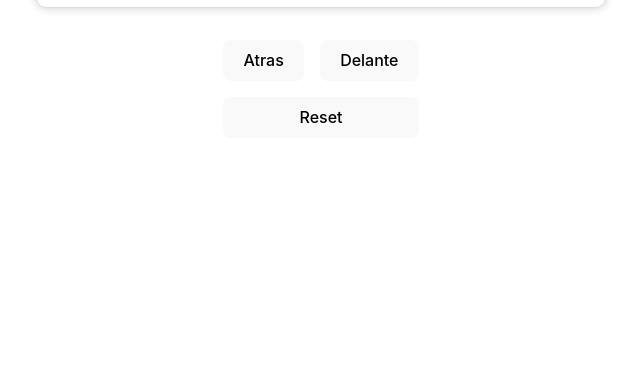
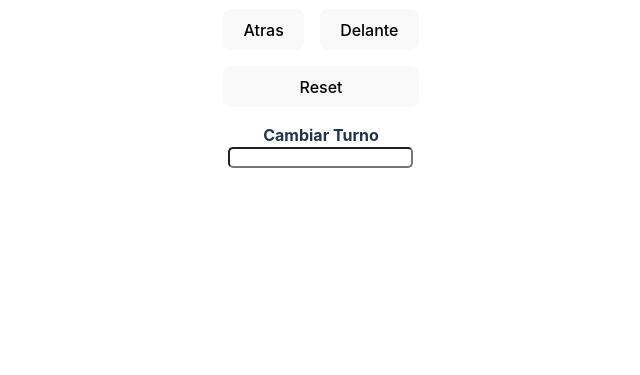
Before and after one commit to 23Mila23/ENTREGAMODULO04, a website built with Vite: page index.html in a window 1280 px wide. Shown: the part 425-800 px from the top of the page, without its empty margins (319-959 px from the left). Built offline with nearby package versions, Linux system fonts and the light colour scheme.

Commit message:
new input cambiar turno

```diff
--- a/index.html
+++ b/index.html
@@ -18,6 +18,11 @@
         <button id="button-forward">Delante</button>
       </div>
       <button id="button-reset">Reset</button>
+      <div class="customTurnContainer">
+      <label for="customTurn">Cambiar Turno</label>
+      <input id="customTurn" type="number"/>
+      </div>
+
     </div>
     <script type="module" src="/src/main.ts"></script>
   </body>
--- a/src/style.css
+++ b/src/style.css
@@ -135,3 +135,19 @@ button:focus-visible {
   display: flex;
   gap: 1rem;
 }
+.customTurnContainer{
+  display: flex;
+  align-items: center;
+  justify-content: center;
+  flex-direction: column;
+
+}
+label{
+  font-weight: bold;
+
+}
+
+#customTurn {
+  display: flex;
+  border-radius: 5px;
+}
```
